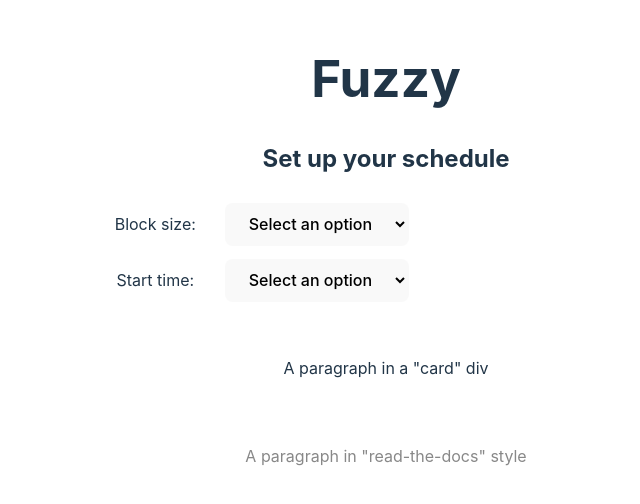
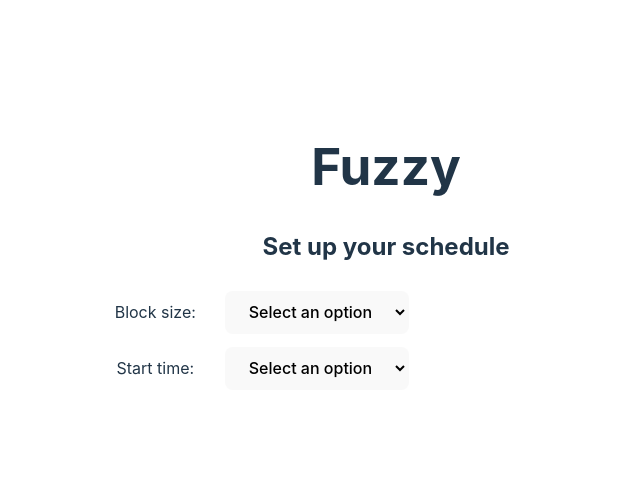
Before and after one commit to TomRosenbloom/fuzzy-web, a React (Vite) app: page / in a window 1280 px wide. Shown: the part 150-654 px from the top of the page, without its empty margins (254-894 px from the left). Built offline with nearby package versions, Linux system fonts and the light colour scheme.

Commit message:
got rid of card and paras

```diff
--- a/src/App.jsx
+++ b/src/App.jsx
@@ -39,14 +39,6 @@ function App() {
         </div>
       </div>
 
-      <div className="card">
-        <p>
-          A paragraph in a "card" div
-        </p>
-      </div>
-      <p className="read-the-docs">
-        A paragraph in "read-the-docs" style
-      </p>
     </>
   )
 }
```
